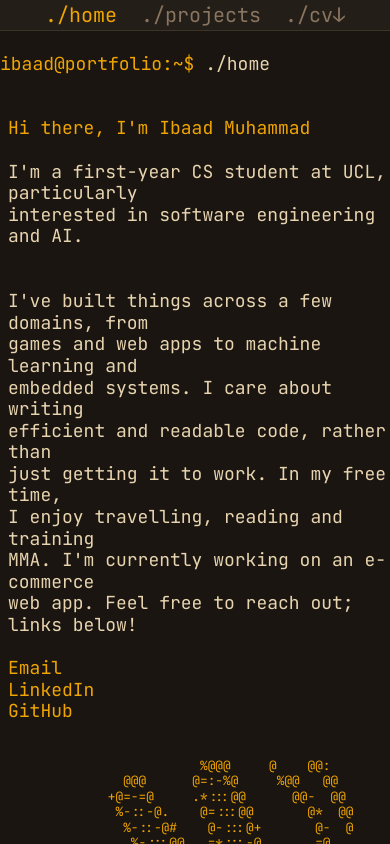
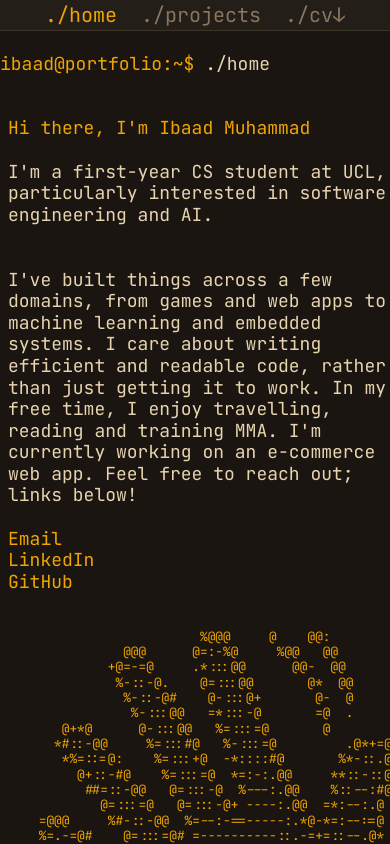
Before and after one commit to ibaadm/personal-portfolio, a React (Vite) app: page / in a window 390 px wide. Both pictures are taken after a click on the button "./home". Built offline with nearby package versions, Linux system fonts and the light colour scheme.

Commit message:
fix: home page line breaks on mobile

```diff
--- a/src/pages/Home.tsx
+++ b/src/pages/Home.tsx
@@ -59,19 +59,37 @@ const lines: Line[] = [
   { type: 'link', label: 'GitHub', href: 'https://github.com/ibaadm' },
 ]
 
-function renderLine(line: Line, index: number) {
-  switch (line.type) {
-    case 'blank': return <br key={index} />
-    case 'heading': return <h1 key={index} className="text-accent">{line.text}</h1>
-    case 'text': return <p key={index} className="text-text">{line.text}</p>
-    case 'link': return (
-      <div key={index}>
-        <a key={index} href={line.href} target="_blank" rel="noopener noreferrer" className="text-accent hover:underline w-fit">
-          {line.label}
-        </a>
-      </div>
-    )
+function renderLines(revealed: Line[]) {
+  const result: React.ReactNode[] = []
+  let i = 0
+  while (i < revealed.length) {
+    const line = revealed[i]
+    if (line.type === 'blank') {
+      result.push(<br key={i} />)
+      i++
+    } else if (line.type === 'heading') {
+      result.push(<h1 key={i} className="text-accent">{line.text}</h1>)
+      i++
+    } else if (line.type === 'link') {
+      result.push(
+        <div key={i}>
+          <a href={line.href} target="_blank" rel="noopener noreferrer" className="text-accent hover:underline w-fit">
+            {line.label}
+          </a>
+        </div>
+      )
+      i++
+    } else {
+      const start = i
+      const texts: string[] = []
+      while (i < revealed.length && revealed[i].type === 'text') {
+        texts.push((revealed[i] as Extract<Line, { type: 'text' }>).text)
+        i++
+      }
+      result.push(<p key={start} className="text-text">{texts.join(' ')}</p>)
+    }
   }
+  return result
 }
 
 const asciiLines = asciiArt.split('\n')
@@ -97,7 +115,7 @@ export function Home() {
   return (
     <div className="flex flex-col md:flex-row justify-between gap-2 items-start w-full">
       <div style={{ maxWidth: '50ch' }}>
-        {lines.slice(0, revealedLines).map(renderLine)}
+        {renderLines(lines.slice(0, revealedLines))}
       </div>
       {revealedAscii >= 1 && (
         <>
```
